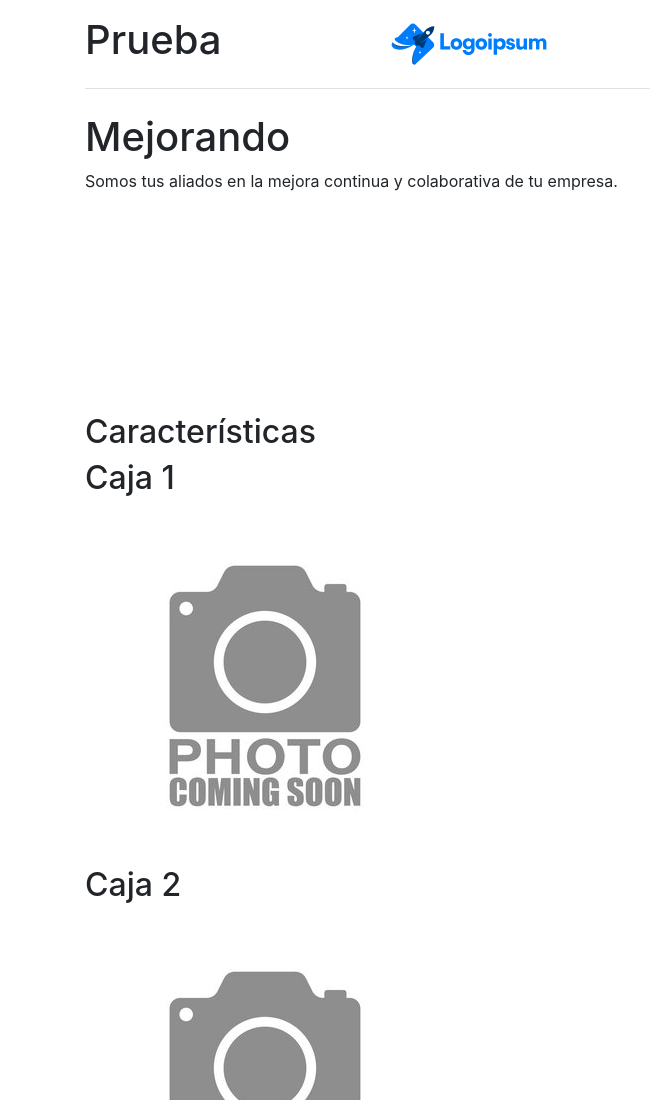
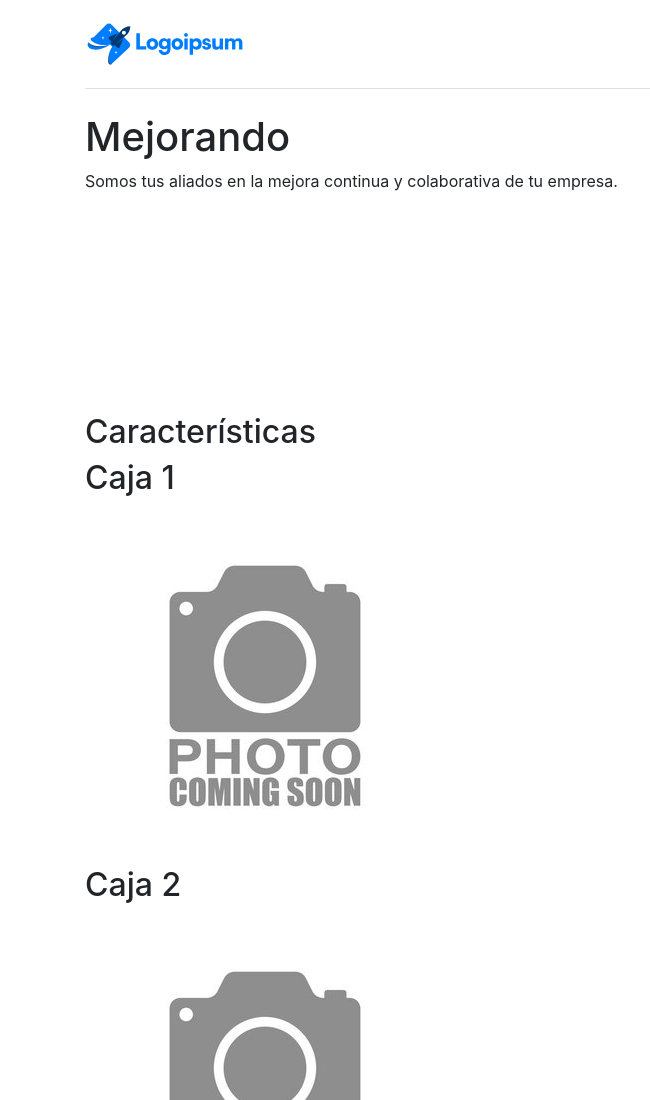
Before and after one commit to NanoYanzon/CoderhouseWebDev, a plain HTML site: page index.html in a window 1280 px wide. Shown: the top 1100 px of the page, 0-650 px from the left. Drawn offline with nearby package versions, Linux system fonts and the light colour scheme; grey boxes are pictures that could not be loaded.

Commit message:
Elimino Prueba

```diff
--- a/index.html
+++ b/index.html
@@ -38,7 +38,6 @@
       <header
         class="d-flex flex-wrap justify-content-between py-3 mb-4 border-bottom"
       >
-        <h1>Prueba</h1>
         <a class="navbar-brand" href="#">
           <img src="images/logoipsum-243.svg" alt="Logo" />
         </a>
```
